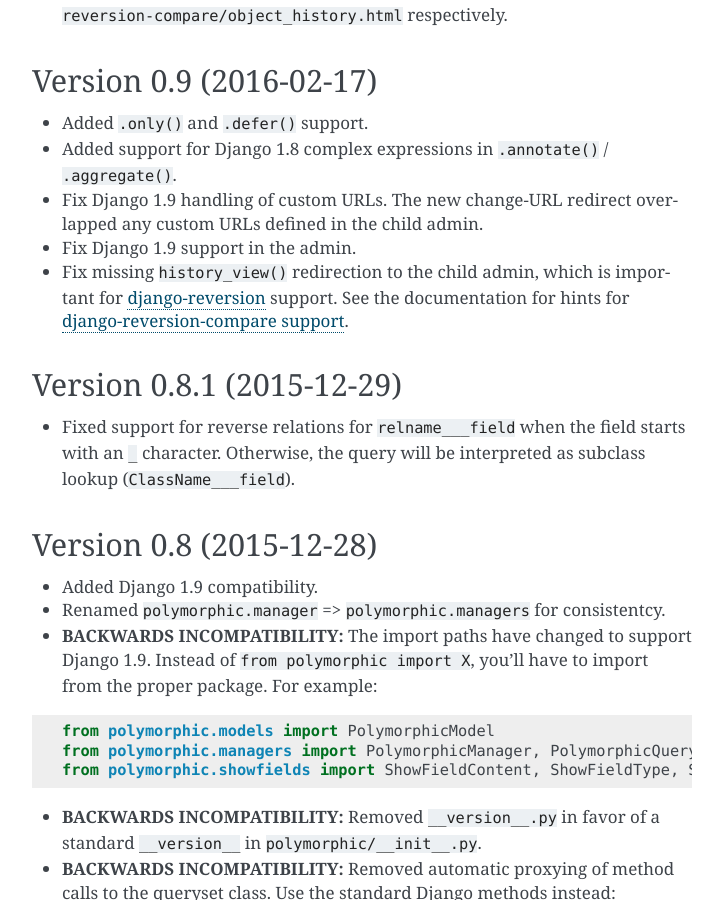
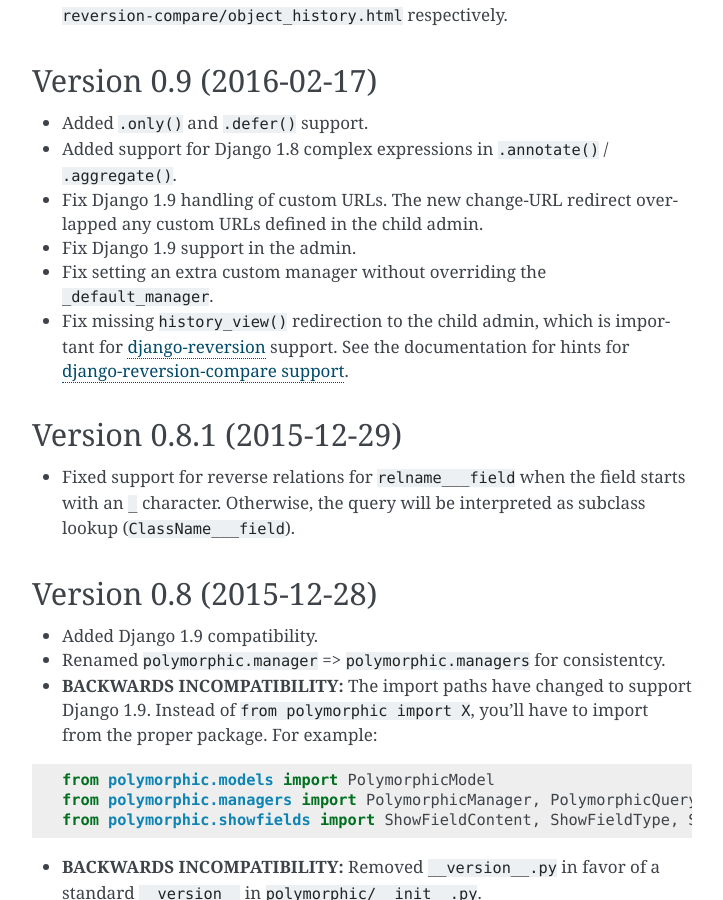
Before and after one commit to jazzband/django-polymorphic, a Sphinx documentation site: the page built from docs/changelog.rst, in a window 1280 px wide and 900 px high, scrolled down 1419 px. Shown: the whole window, without its empty margins (388-1111 px from the left). Built offline with Sphinx 7.4.7, drawn with Linux system fonts in a browser that asks for light colours.

Commit message:
add missing changelog entry for 0.9

```diff
--- a/docs/changelog.rst
+++ b/docs/changelog.rst
@@ -65,6 +65,7 @@
 * Fix Django 1.9 handling of custom URLs.
   The new change-URL redirect overlapped any custom URLs defined in the child admin.
 * Fix Django 1.9 support in the admin.
+* Fix setting an extra custom manager without overriding the ``_default_manager``.
 * Fix missing ``history_view()`` redirection to the child admin, which is important for django-reversion_ support.
   See the documentation for hints for :ref:`django-reversion-compare support <django-reversion-compare-support>`.
 
```
